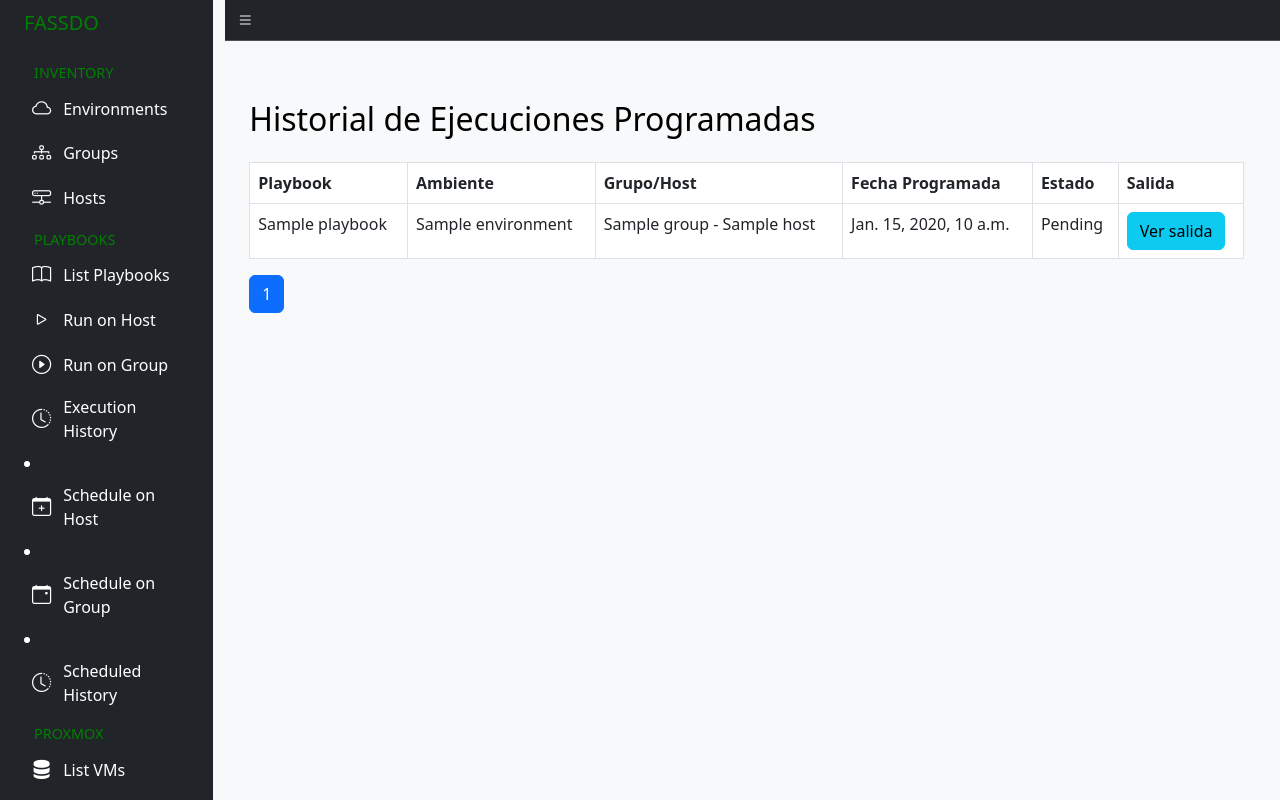
After one commit to htheran/fassdo, a Django app: page /executor/scheduled-execution-history/ in a window 1280 px wide. The commit adds this page. Run offline with Django 5.2, Linux system fonts and the light colour scheme; a user stored in the database is signed in; tables that the repository leaves empty hold one stand-in row (values such as "Sample post"); some libraries are stand-ins or nearby versions.

Commit message:
Ya se pueden programar ejecuciones pero a un host, falta a los grupos. Seutilizó un script y el comando nohup python /opt/site/horeb/task_scheduler.py &

```diff
--- a/executor/models.py
+++ b/executor/models.py
@@ -26,3 +26,26 @@ class ExecutionHistory(models.Model):
 
     def __str__(self):
         return f'{self.playbook.name} executed by {self.executed_by.username} on {self.date}'
+
+############################################################
+
+# Modelo para guardar las ejecuciones programadas
+class ScheduledExecutionHistory(models.Model):
+    STATUS_CHOICES = [
+        ('Pending', 'Pending'),
+        ('Executed', 'Executed'),
+        ('Failed', 'Failed'),
+    ]
+
+    playbook = models.ForeignKey(Playbook, on_delete=models.CASCADE)
+    environment = models.ForeignKey(Environment, on_delete=models.CASCADE)
+    group = models.ForeignKey(Group, on_delete=models.CASCADE, null=True, blank=True)
+    host = models.ForeignKey(Host, on_delete=models.CASCADE, null=True, blank=True)
+    scheduled_date = models.DateTimeField()
+    executed_by = models.ForeignKey(User, on_delete=models.CASCADE)
+    status = models.CharField(max_length=10, choices=STATUS_CHOICES)
+    output = models.TextField(blank=True, null=True)
+
+    class Meta:
+        verbose_name = "Scheduled Execution History"
+        verbose_name_plural = "Scheduled Execution Histories"
--- a/executor/urls.py
+++ b/executor/urls.py
@@ -14,4 +14,9 @@ urlpatterns = [
     path('load-hosts/', views.LoadHostsView.as_view(), name='load_hosts'),
     path('load-playbooks/', views.LoadPlaybooksView.as_view(), name='load_playbooks'),
     path('execution-detail/<int:pk>/', views.execution_detail, name='execution_detail'),
+
+    # Nuevas rutas para programar ejecuciones
+    path('schedule/', views.SchedulePlaybookHostView.as_view(), name='schedule'),
+    path('schedule-group/', views.SchedulePlaybookGroupView.as_view(), name='schedule_group'),
+    path('scheduled-execution-history/', views.ScheduledExecutionHistoryView.as_view(), name='scheduled_execution_history'),
 ]
--- a/executor/views.py
+++ b/executor/views.py
@@ -291,3 +291,63 @@ def execution_detail(request, pk):
     """
     execution = get_object_or_404(ExecutionHistory, pk=pk)
     return render(request, 'executor/execution_detail.html', {'execution': execution})
+
+###############################################################################################
+
+# Nuevas vistas para la ejecución programada
+
+from django.utils import timezone
+from .forms import SchedulePlaybookHostForm, SchedulePlaybookGroupForm
+from .models import ScheduledExecutionHistory
+
+class SchedulePlaybookHostView(BasePlaybookExecuteView):
+    def get(self, request):
+        form = SchedulePlaybookHostForm()
+        return render(request, 'executor/playbook_schedule_host.html', {'form': form})
+
+    def post(self, request):
+        form = SchedulePlaybookHostForm(request.POST)
+        if form.is_valid():
+            # Guardar la tarea programada
+            scheduled_execution = ScheduledExecutionHistory.objects.create(
+                playbook=form.cleaned_data['playbook'],
+                environment=form.cleaned_data['environment'],
+                group=form.cleaned_data['group'],
+                host=form.cleaned_data['host'],
+                scheduled_date=form.cleaned_data['scheduled_date'],
+                executed_by=request.user,
+                status='Pending'
+            )
+            messages.success(request, 'Tarea programada exitosamente.')
+            return redirect('executor:scheduled_execution_history')
+        return render(request, 'executor/playbook_schedule_host.html', {'form': form})
+
+class SchedulePlaybookGroupView(BasePlaybookExecuteView):
+    def get(self, request):
+        form = SchedulePlaybookGroupForm()
+        return render(request, 'executor/playbook_schedule_group.html', {'form': form})
+
+    def post(self, request):
+        form = SchedulePlaybookGroupForm(request.POST)
+        if form.is_valid():
+            # Guardar la tarea programada
+            scheduled_execution = ScheduledExecutionHistory.objects.create(
+                playbook=form.cleaned_data['playbook'],
+                environment=form.cleaned_data['environment'],
+                group=form.cleaned_data['group'],
+                scheduled_date=form.cleaned_data['scheduled_date'],
+                executed_by=request.user,
+                status='Pending'
+            )
+            messages.success(request, 'Tarea programada exitosamente.')
+            return redirect('executor:scheduled_execution_history')
+        return render(request, 'executor/playbook_schedule_group.html', {'form': form})
+
+@method_decorator(login_required, name='dispatch')
+class ScheduledExecutionHistoryView(View):
+    def get(self, request):
+        scheduled_executions = ScheduledExecutionHistory.objects.all().order_by('-scheduled_date')
+        paginator = Paginator(scheduled_executions, 10)  # Mostrar 10 programaciones por página
+        page_number = request.GET.get('page')
+        history = paginator.get_page(page_number)
+        return render(request, 'executor/scheduled_execution_history.html', {'history': history})
--- a/horeb/settings.py
+++ b/horeb/settings.py
@@ -140,7 +140,7 @@ TIME_ZONE = 'America/Bogota'
 
 USE_I18N = True
 
-USE_TZ = True
+USE_TZ = False
 
 # Static files (CSS, JavaScript, Images)
 # https://docs.djangoproject.com/en/5.1/howto/static-files/
--- a/templates/base/base.html
+++ b/templates/base/base.html
@@ -148,6 +148,27 @@
                             </a>
                         </li>
                     </ul>
+                    <!-- Nuevos enlaces para la ejecución programada -->
+<li class="nav-item">
+    <a href="{% url 'executor:schedule' %}" class="nav-link">
+        <i class="bi bi-calendar-plus"></i>
+        <span class="ms-1 d-none d-sm-inline">Schedule on Host</span> <!-- Nuevo: Programar en Host -->
+    </a>
+</li>
+
+<li class="nav-item">
+    <a href="{% url 'executor:schedule_group' %}" class="nav-link">
+        <i class="bi bi-calendar-event"></i>
+        <span class="ms-1 d-none d-sm-inline">Schedule on Group</span> <!-- Nuevo: Programar en Grupo -->
+    </a>
+</li>
+
+<li class="nav-item">
+    <a href="{% url 'executor:scheduled_execution_history' %}" class="nav-link">
+        <i class="bi bi-clock-history"></i>
+        <span class="ms-1 d-none d-sm-inline">Scheduled History</span> <!-- Nuevo: Historial de Programaciones -->
+    </a>
+</li>
 
                    <!-- Section: Proxmox -->
                     <h6 class="section-title">PROXMOX</h6>
--- /dev/null
+++ b/templates/executor/scheduled_execution_history.html
@@ -0,0 +1,78 @@
+{% extends 'base/base.html' %}
+
+{% block content %}
+<div class="container mt-4">
+    <h2 class="mb-4">Historial de Ejecuciones Programadas</h2>
+    <table class="table table-bordered">
+        <thead>
+            <tr>
+                <th>Playbook</th>
+                <th>Ambiente</th>
+                <th>Grupo/Host</th>
+                <th>Fecha Programada</th>
+                <th>Estado</th>
+                <th>Salida</th> <!-- Nueva columna para el botón del modal -->
+            </tr>
+        </thead>
+        <tbody>
+            {% for execution in history %}
+            <tr>
+                <td>{{ execution.playbook.name }}</td>
+                <td>{{ execution.environment.name }}</td>
+                <td>{{ execution.group.name|default:'' }}{% if execution.group and execution.host %} - {% endif %}{{ execution.host.hostname|default:'' }}</td>
+                <td>{{ execution.scheduled_date }}</td>
+                <td>{{ execution.get_status_display }}</td>
+                <td>
+                    <!-- Botón para abrir el modal con la salida del playbook -->
+                    <button type="button" class="btn btn-info" data-bs-toggle="modal" data-bs-target="#outputModal{{ execution.id }}">
+                        Ver salida
+                    </button>
+
+                    <!-- Modal para mostrar la salida del playbook -->
+                    <div class="modal fade" id="outputModal{{ execution.id }}" tabindex="-1" aria-labelledby="outputModalLabel{{ execution.id }}" aria-hidden="true">
+                        <div class="modal-dialog modal-lg">
+                            <div class="modal-content">
+                                <div class="modal-header">
+                                    <h5 class="modal-title" id="outputModalLabel{{ execution.id }}">Salida del Playbook: {{ execution.playbook.name }}</h5>
+                                    <button type="button" class="btn-close" data-bs-dismiss="modal" aria-label="Close"></button>
+                                </div>
+                                <div class="modal-body">
+                                    <pre>{{ execution.output|default:"No hay salida disponible" }}</pre> <!-- Muestra la salida del playbook -->
+                                </div>
+                                <div class="modal-footer">
+                                    <button type="button" class="btn btn-secondary" data-bs-dismiss="modal">Cerrar</button>
+                                </div>
+                            </div>
+                        </div>
+                    </div>
+                </td>
+            </tr>
+            {% empty %}
+            <tr>
+                <td colspan="6" class="text-center">No hay ejecuciones programadas.</td>
+            </tr>
+            {% endfor %}
+        </tbody>
+    </table>
+
+    <!-- Paginación -->
+    <nav>
+        <ul class="pagination">
+            {% if history.has_previous %}
+            <li class="page-item"><a class="page-link" href="?page={{ history.previous_page_number }}">Anterior</a></li>
+            {% endif %}
+
+            {% for num in history.paginator.page_range %}
+            <li class="page-item {% if history.number == num %}active{% endif %}">
+                <a class="page-link" href="?page={{ num }}">{{ num }}</a>
+            </li>
+            {% endfor %}
+
+            {% if history.has_next %}
+            <li class="page-item"><a class="page-link" href="?page={{ history.next_page_number }}">Siguiente</a></li>
+            {% endif %}
+        </ul>
+    </nav>
+</div>
+
+{% endblock %}
```
Also changed, not shown: executor/forms.py (+21 -0 lines), executor/management/commands/execute_tasks.py (added, +51 -0 lines), task_scheduler.py (added, +37 -0 lines), templates/executor/playbook_schedule_group.html (added, +39 -0 lines), templates/executor/playbook_schedule_host.html (added, +18 -0 lines), executor/migrations/0007_scheduledexecution.py (added), executor/migrations/0008_rename_execution_time_scheduledexecution_execute_at_and_more.py (added), executor/migrations/0009_scheduledexecutionhistory_delete_scheduledexecution.py (added), 1 other file.
